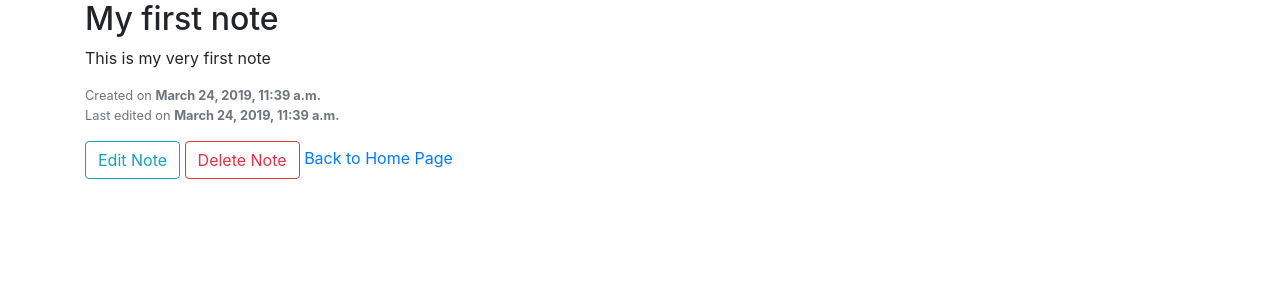
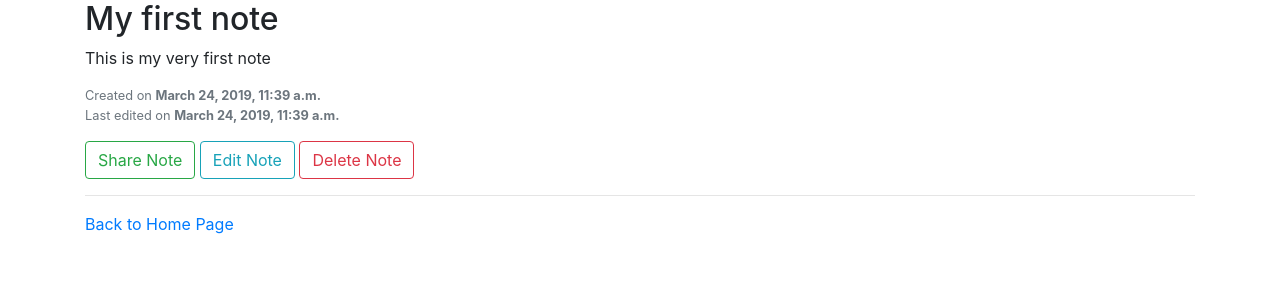
Before and after one commit to blessedsibanda/django-notebook, a Django app: page /note/1/ in a window 1280 px wide. Shown: the part 64-364 px from the top of the page. Run offline with Django 3.2, Linux system fonts and the light colour scheme; a user stored in the database is signed in; data comes from the database, SQL or seed files in the repository; both versions use the stored data as it was after the commit; some libraries are stand-ins or nearby versions.

Commit message:
shared notes with one or more users

```diff
--- a/notes/models.py
+++ b/notes/models.py
@@ -9,6 +9,7 @@ class Note(models.Model):
     created = models.DateTimeField(auto_now_add=True)
     updated = models.DateTimeField(auto_now=True)
     owner = models.ForeignKey(settings.AUTH_USER_MODEL, on_delete=models.CASCADE, related_name='notes')
+    users = models.ManyToManyField(settings.AUTH_USER_MODEL, related_name='shared_notes')
 
     def __str__(self):
         return self.title
--- a/notes/templates/base.html
+++ b/notes/templates/base.html
@@ -11,6 +11,16 @@
 <body>
     {% include 'header.html' %}
 
+    <!-- Messsages -->
+    {% if messages %}
+        <ul class="messages">
+            {% for message in messages %}
+                <li{% if message.tags %} class="alert alert-{{ message.tags }}"{% endif %}>{{ message }}</li>
+            {% endfor %}
+        </ul>
+    {% endif %}
+    <!-- End Messages -->
+
     <div class="container">
         {% block content %}{% endblock %}
     </div>
--- a/notes/templates/detail.html
+++ b/notes/templates/detail.html
@@ -9,7 +9,9 @@
     <p class="text-muted small">Created on <span class="font-weight-bolder">{{ note.created }}</span> <br>
         Last edited on <span class="font-weight-bolder">{{ note.updated }}</span></p>
 
+    <a class="btn btn-outline-success" href="{% url 'share_note' note.id %}">Share Note</a>
     <a class="btn btn-outline-info" href="{% url 'edit_note' note.id %}">Edit Note</a>
     <a class="btn btn-outline-danger" href="{% url 'delete_note' note.id %}">Delete Note</a>
+    <hr>
     <a href="{% url 'home' %}">Back to Home Page</a>
 {% endblock %}
--- a/notes/urls.py
+++ b/notes/urls.py
@@ -8,4 +8,5 @@ urlpatterns = [
     path('note/add/', views.add_note, name='add_note'),
     path('note/<int:id>/edit/', views.edit_note, name='edit_note'),
     path('note/<int:id>/delete/', views.delete_note, name='delete_note'),
+    path('note/<int:id>/share/', views.share_note, name='share_note'),
 ]
--- a/notes/views.py
+++ b/notes/views.py
@@ -1,7 +1,9 @@
 from django.shortcuts import render, get_object_or_404, redirect
 from django.urls import reverse
 from django.contrib.auth.decorators import login_required
+from django.contrib.auth.models import User
 from django.http import Http404
+from django.contrib import messages
 
 from .models import Note
 from .forms import NoteForm
@@ -56,3 +58,19 @@ def delete_note(request, id):
         note.delete()
         return redirect(reverse('home'))
     return render(request, 'delete_note.html', {'note':note})
+
+
+@login_required
+def share_note(request, id):
+    note = get_object_or_404(Note, id=id)
+    all_users = User.objects.all()
+    if request.method == 'POST':
+        send_to = []
+        counter = 0
+        for user in all_users:
+            if request.POST.get(user.username, None) and user not in note.users.all():
+                note.users.add(user)
+                counter += 1
+        messages.success(request, f'Shared note with {counter} users')
+        return redirect(reverse('note_detail', kwargs={'id': note.id}))
+    return render(request, 'share.html',{'note':note, 'users': all_users })
```
Also changed, not shown: notes/templates/share.html (added, +17 -0 lines), db.sqlite3, notes/migrations/0005_note_users.py (added), 1 other file.
